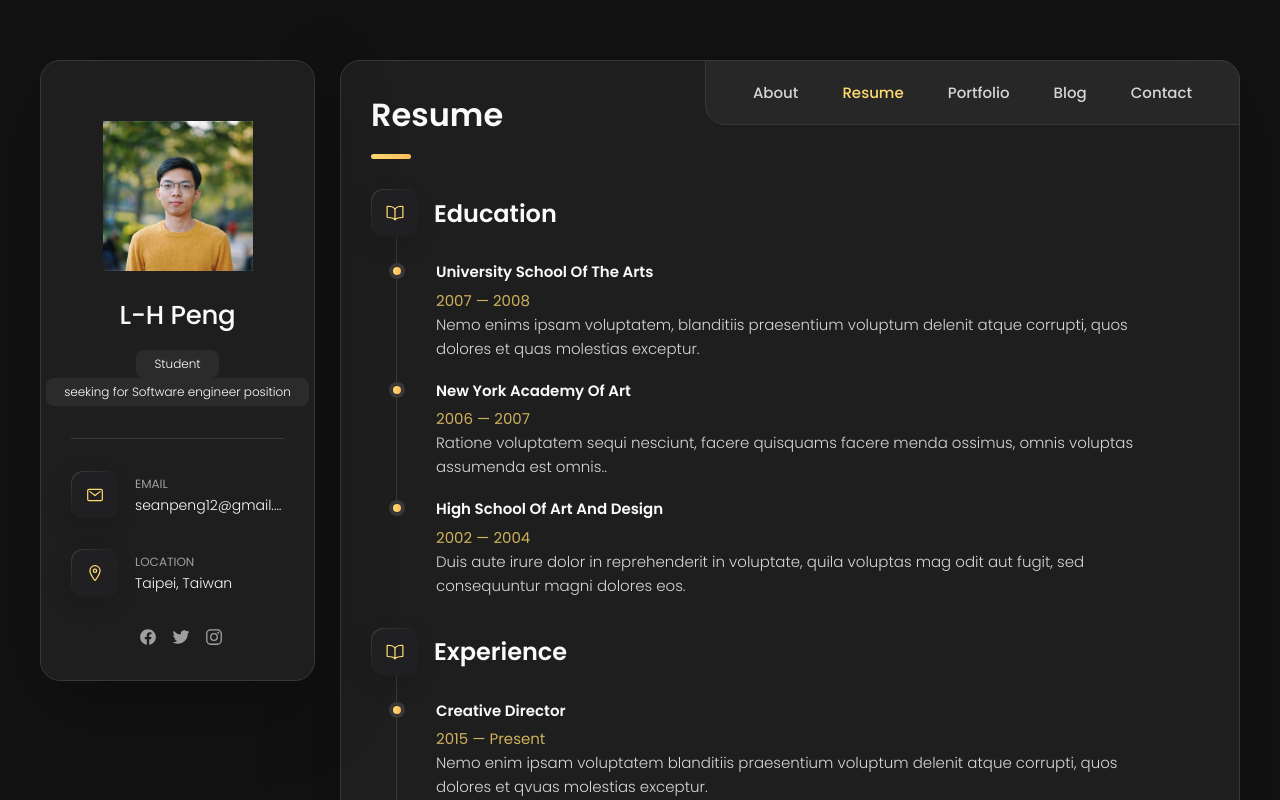
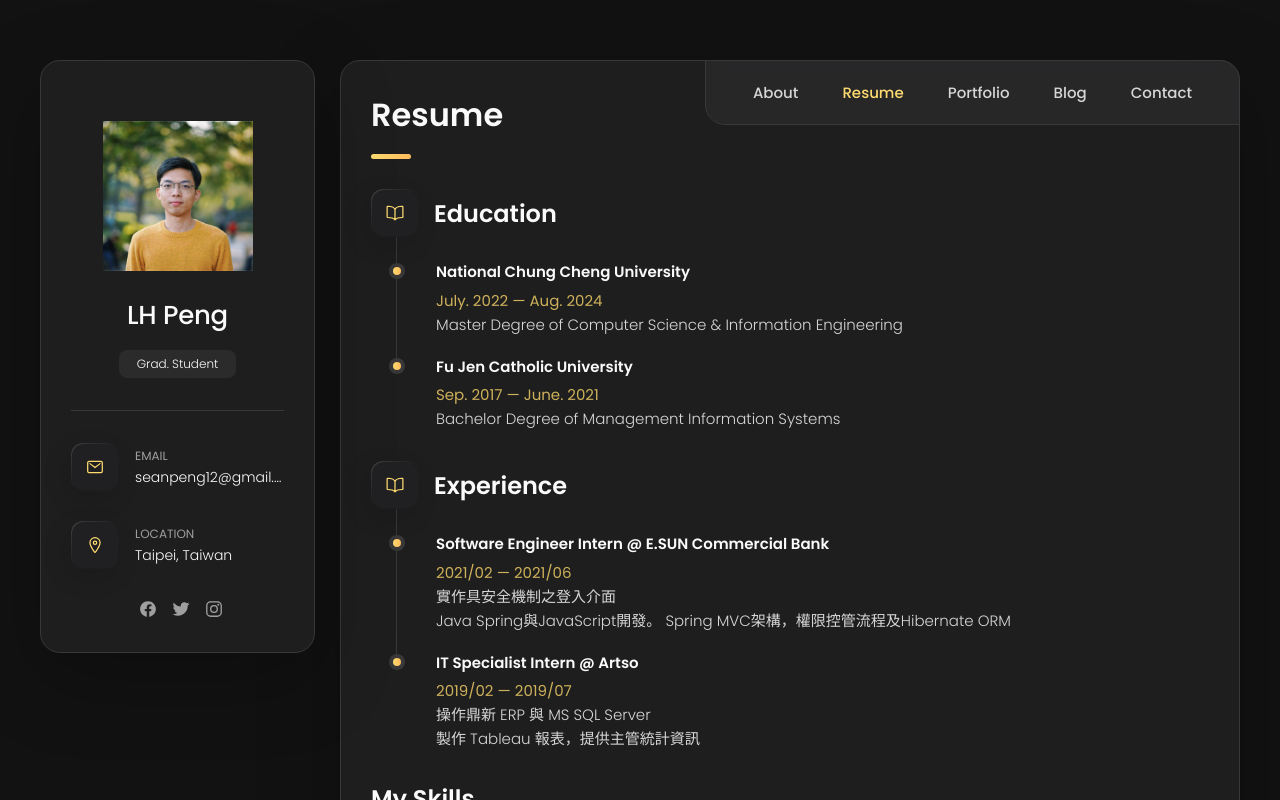
Before and after one commit to seanpeng12/seanpeng12.github.io, a plain HTML site: page index.html in a window 1280 px wide. Both pictures are taken after a click on the button "Resume". Shown: the top 800 px of the page. Drawn offline with nearby package versions, Linux system fonts and the light colour scheme.

Commit message:
resume modified

```diff
--- a/index.html
+++ b/index.html
@@ -46,10 +46,10 @@
         </figure>
 
         <div class="info-content">
-          <h1 class="name" title="Richard hanrick">L-H Peng</h1>
+          <h1 class="name" title="Richard hanrick">LH Peng</h1>
 
-          <p class="title">Student</p>
-          <p class="title">seeking for Software engineer position</p>
+          <p class="title">Grad. Student</p>
+          <!-- <p class="title">seeking for Software engineer position</p> -->
         </div>
 
         <button class="info_more-btn" data-sidebar-btn>
@@ -210,16 +210,25 @@
 
         <section class="about-text">
           <p>
-            Member of System Software Lab
+            大學畢業於資訊管理學系，期間專注於前後端軟體開發、資料庫設計，並接觸到 AWS 雲端技術及 Linux 系統操作。畢業專題「旅遊分析與規劃網站」提供關鍵字篩選功能，協助使用者縮短查找評論的時間，我負責整個網站的前後端開發及串接工作。這次專題經驗提升了我的技術能力，且深刻體會到團隊溝通的重要性。
           </p>
 
           <p>
-            Research domain: Privacy Preserving/De-Identification Face Recognition
+            大四實習於玉山銀行，擔任程式設計師。主要利用 JAVA Spring 框架開發後端 API，並與前端 JavaScript 完成整合。這段經驗讓我深入了解金融科技，特別是電子支付的技術應用，並強化了我對軟體開發中穩定性與安全性的認識。
           </p>
 
           <p>
-            Through both my academic research and internship experience, I have come to understand the critical importance of team collaboration and continuous learning. I am always eager to explore new technologies and look forward to applying my knowledge and expertise to future challenges, where I can continue to grow and contribute my professional skills.
+            進入資工所後，我進一步鑽研計算機結構和作業系統設計，專注於強化軟硬體整合知識。同時修習數位積體電路設計 (DIC) 與高等數位積體電路設計 (ADIC)，深入學習 IC 設計流程，從 Verilog 描述到合成、自動佈局繞線、驗證直至佈局後模擬，及使用fast-SPICE軟體進行全數位鎖相迴路 (ADPLL) 的混合訊號模擬等，培養了在數位 IC 領域的實作能力。
           </p>
+
+          <p>
+            我的研究主題專注於隱私保護去識別化臉部辨識系統，目標是在保留辨識準確度的前提下，透過加噪聲或轉換空間技術來進行去特徵化，達到抗重建攻擊的效果。這項研究不僅提升了我的獨立解決問題能力，也讓我對資料隱私保護產生濃厚興趣。
+          </p>
+
+          <p>
+            無論在學術研究還是實習經驗中，我都深刻理解到團隊溝通與持續學習的重要性。我始終保持積極探索新技術的態度，並期待在未來工作中應用所學、持續成長，貢獻專業力量。
+          </p>
+
         </section>
 
 
@@ -307,7 +316,7 @@
           - testimonials
         -->
 
-        <section class="testimonials">
+        <!-- <section class="testimonials">
 
           <h3 class="h3 testimonials-title">Testimonials</h3>
 
@@ -403,7 +412,7 @@
 
           </ul>
 
-        </section>
+        </section> -->
 
 
         <!--
@@ -455,7 +464,7 @@
           - clients
         -->
 
-        <section class="clients">
+        <!-- <section class="clients">
 
           <h3 class="h3 clients-title">Clients</h3>
 
@@ -499,7 +508,7 @@
 
           </ul>
 
-        </section>
+        </section> -->
 
       </article>
 
@@ -531,41 +540,25 @@
 
             <li class="timeline-item">
 
-              <h4 class="h4 timeline-item-title">University school of the arts</h4>
+              <h4 class="h4 timeline-item-title">National Chung Cheng University</h4>
 
-              <span>2007 — 2008</span>
+              <span>July. 2022 — Aug. 2024</span>
 
               <p class="timeline-text">
-                Nemo enims ipsam voluptatem, blanditiis praesentium voluptum delenit atque corrupti, quos dolores et
-                quas molestias
-                exceptur.
+                Master Degree of
+                Computer Science & Information Engineering
               </p>
 
             </li>
 
             <li class="timeline-item">
 
-              <h4 class="h4 timeline-item-title">New york academy of art</h4>
+              <h4 class="h4 timeline-item-title">Fu Jen Catholic University </h4>
 
-              <span>2006 — 2007</span>
+              <span>Sep. 2017 — June. 2021</span>
 
               <p class="timeline-text">
-                Ratione voluptatem sequi nesciunt, facere quisquams facere menda ossimus, omnis voluptas assumenda est
-                omnis..
-              </p>
-
-            </li>
-
-            <li class="timeline-item">
-
-              <h4 class="h4 timeline-item-title">High school of art and design</h4>
-
-              <span>2002 — 2004</span>
-
-              <p class="timeline-text">
-                Duis aute irure dolor in reprehenderit in voluptate, quila voluptas mag odit aut fugit, sed consequuntur
-                magni dolores
-                eos.
+                Bachelor Degree of Management Information Systems
               </p>
 
             </li>
@@ -588,45 +581,34 @@
 
             <li class="timeline-item">
 
-              <h4 class="h4 timeline-item-title">Creative director</h4>
+              <h4 class="h4 timeline-item-title">Software Engineer Intern @ E.SUN Commercial Bank</h4>
 
-              <span>2015 — Present</span>
+              <span>2021/02 — 2021/06</span>
 
               <p class="timeline-text">
-                Nemo enim ipsam voluptatem blanditiis praesentium voluptum delenit atque corrupti, quos dolores et qvuas
-                molestias
-                exceptur.
+                實作具安全機制之登入介面
+              </p>
+              <p class="timeline-text">
+                Java Spring與JavaScript開發。 Spring MVC架構，權限控管流程及Hibernate ORM
               </p>
 
             </li>
 
             <li class="timeline-item">
 
-              <h4 class="h4 timeline-item-title">Art director</h4>
+              <h4 class="h4 timeline-item-title">IT Specialist Intern @ Artso</h4>
 
-              <span>2013 — 2015</span>
+              <span>2019/02 — 2019/07</span>
 
               <p class="timeline-text">
-                Nemo enims ipsam voluptatem, blanditiis praesentium voluptum delenit atque corrupti, quos dolores et
-                quas molestias
-                exceptur.
+                操作鼎新 ERP 與 MS SQL Server
+              </p>
+              <p class="timeline-text">
+                製作 Tableau 報表，提供主管統計資訊
               </p>
 
             </li>
 
-            <li class="timeline-item">
-
-              <h4 class="h4 timeline-item-title">Web designer</h4>
-
-              <span>2010 — 2013</span>
-
-              <p class="timeline-text">
-                Nemo enims ipsam voluptatem, blanditiis praesentium voluptum delenit atque corrupti, quos dolores et
-                quas molestias
-                exceptur.
-              </p>
-
-            </li>
 
           </ol>
 
```
